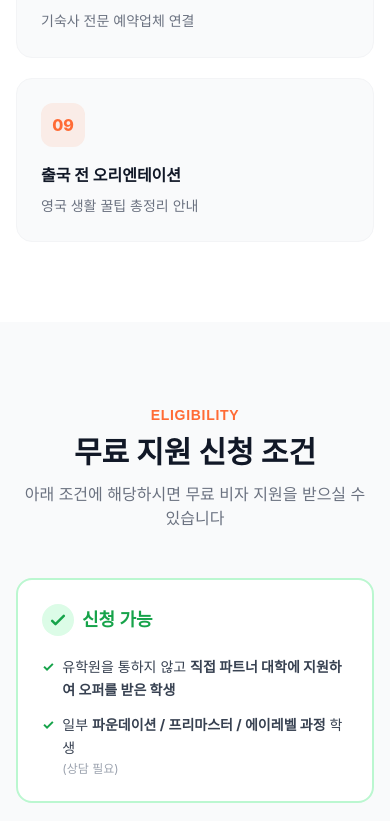
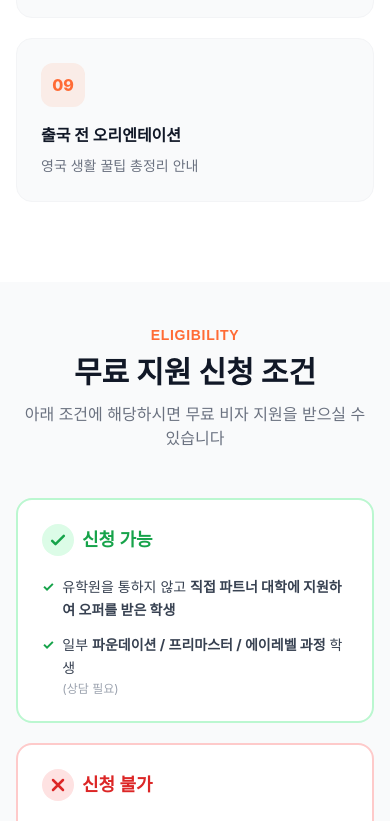
Before and after one commit to uksinchon/UK-VISA-Free, a Next.js app: page / in a window 390 px wide. Shown: the part 9423-10244 px from the top of the page. Built offline with nearby package versions, Linux system fonts and the light colour scheme; no server answers.

Commit message:
fix: 모바일 앵커 스크롤 여백 축소 — scroll-margin 72px + 섹션 상단 패딩 축소

```diff
--- a/src/app/globals.css
+++ b/src/app/globals.css
@@ -7,12 +7,22 @@
 
 html {
   scroll-behavior: smooth;
-  scroll-padding-top: 96px;
+  scroll-padding-top: 72px;
 }
 
-/* anchor 스크롤 시 sticky 헤더 가려짐 방지 */
+/* anchor 스크롤 시 sticky 헤더 가려짐 방지 (모바일 헤더 64px 기준) */
 section[id] {
-  scroll-margin-top: 96px;
+  scroll-margin-top: 72px;
+}
+
+/* 데스크톱 헤더는 80px이므로 여백 확대 */
+@media (min-width: 768px) {
+  html {
+    scroll-padding-top: 96px;
+  }
+  section[id] {
+    scroll-margin-top: 96px;
+  }
 }
 
 body {
--- a/src/components/Eligibility.tsx
+++ b/src/components/Eligibility.tsx
@@ -1,6 +1,6 @@
 export default function Eligibility() {
   return (
-    <section id="eligibility" className="py-20 md:py-24 bg-gray-50">
+    <section id="eligibility" className="pt-10 pb-20 md:py-24 bg-gray-50">
       <div className="max-w-5xl mx-auto px-4 sm:px-6">
         <div className="text-center mb-12">
           <span className="text-accent font-heading font-semibold text-sm tracking-wider uppercase">
--- a/src/components/FreeApplicationForm.tsx
+++ b/src/components/FreeApplicationForm.tsx
@@ -45,7 +45,7 @@ export default function FreeApplicationForm() {
   return (
     <section
       id="contact"
-      className="relative py-20 md:py-24 overflow-hidden bg-gradient-to-br from-primary via-[#1f2c4a] to-primary-700"
+      className="relative pt-10 pb-20 md:py-24 overflow-hidden bg-gradient-to-br from-primary via-[#1f2c4a] to-primary-700"
     >
       <div className="absolute inset-0 opacity-25">
         <div className="absolute top-1/3 right-1/4 w-96 h-96 bg-accent/30 rounded-full blur-[120px]" />
--- a/src/components/FreeServiceInfo.tsx
+++ b/src/components/FreeServiceInfo.tsx
@@ -20,7 +20,7 @@ const services = [
 
 export default function FreeServiceInfo() {
   return (
-    <section id="services" className="py-20 md:py-24 bg-white">
+    <section id="services" className="pt-10 pb-20 md:py-24 bg-white">
       <div className="max-w-7xl mx-auto px-4 sm:px-6">
         <div className="text-center mb-14">
           <span className="text-accent font-heading font-semibold text-sm tracking-wider uppercase">
--- a/src/components/PartnerUniversities.tsx
+++ b/src/components/PartnerUniversities.tsx
@@ -76,7 +76,7 @@ export default function PartnerUniversities() {
   const visible = expanded ? allPartners : allPartners.slice(0, PREVIEW_COUNT);
 
   return (
-    <section id="partners" className="py-20 md:py-24 bg-white">
+    <section id="partners" className="pt-10 pb-20 md:py-24 bg-white">
       <div className="max-w-6xl mx-auto px-4 sm:px-6">
         <div className="text-center mb-12">
           <span className="text-accent font-heading font-semibold text-sm tracking-wider uppercase">
--- a/src/components/PreSessional.tsx
+++ b/src/components/PreSessional.tsx
@@ -1,6 +1,6 @@
 export default function PreSessional() {
   return (
-    <section id="presessional" className="py-20 md:py-24 bg-gradient-to-b from-blue-50/40 to-white">
+    <section id="presessional" className="pt-10 pb-20 md:py-24 bg-gradient-to-b from-blue-50/40 to-white">
       <div className="max-w-4xl mx-auto px-4 sm:px-6">
         <div className="text-center mb-12">
           <span className="text-accent font-heading font-semibold text-sm tracking-wider uppercase">
```
